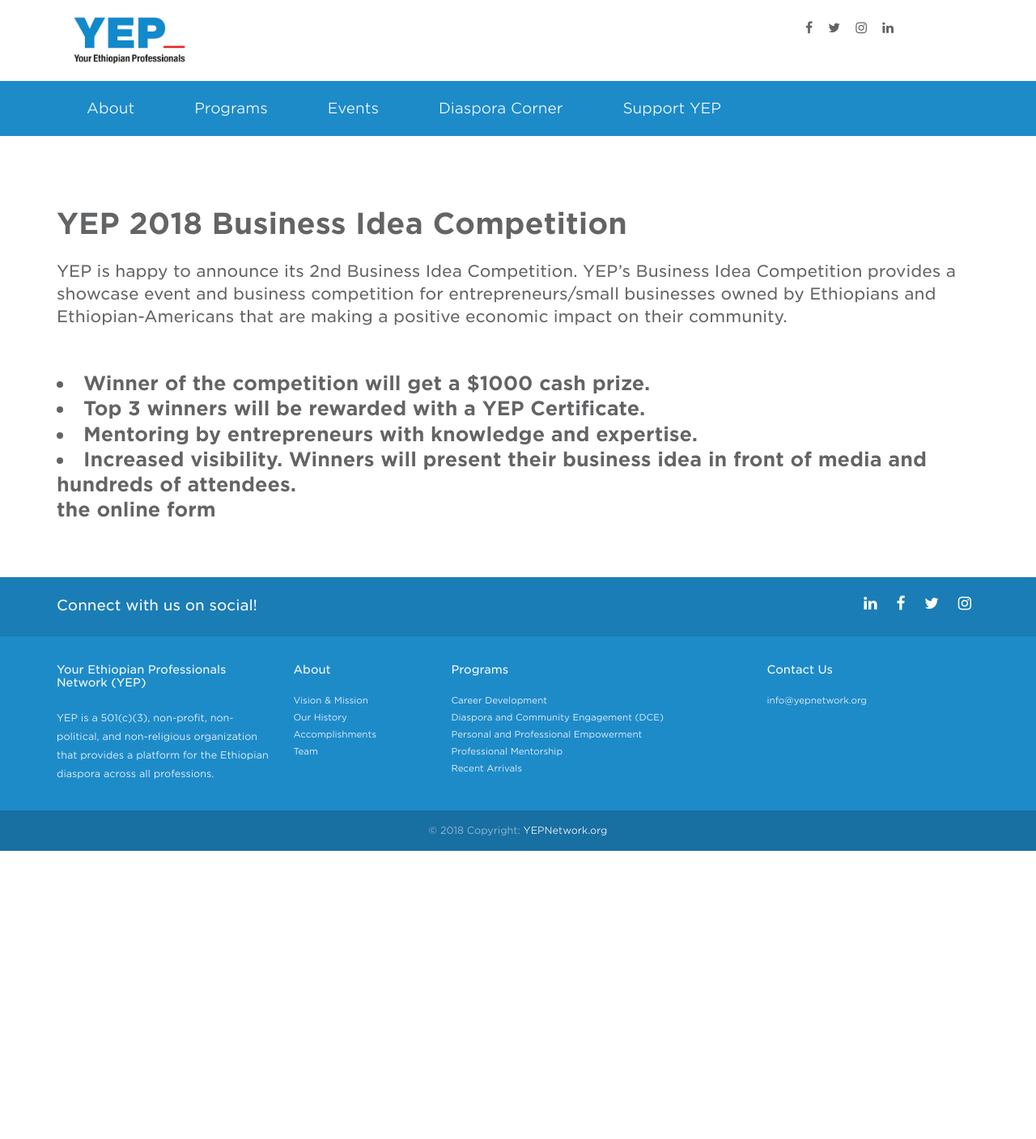
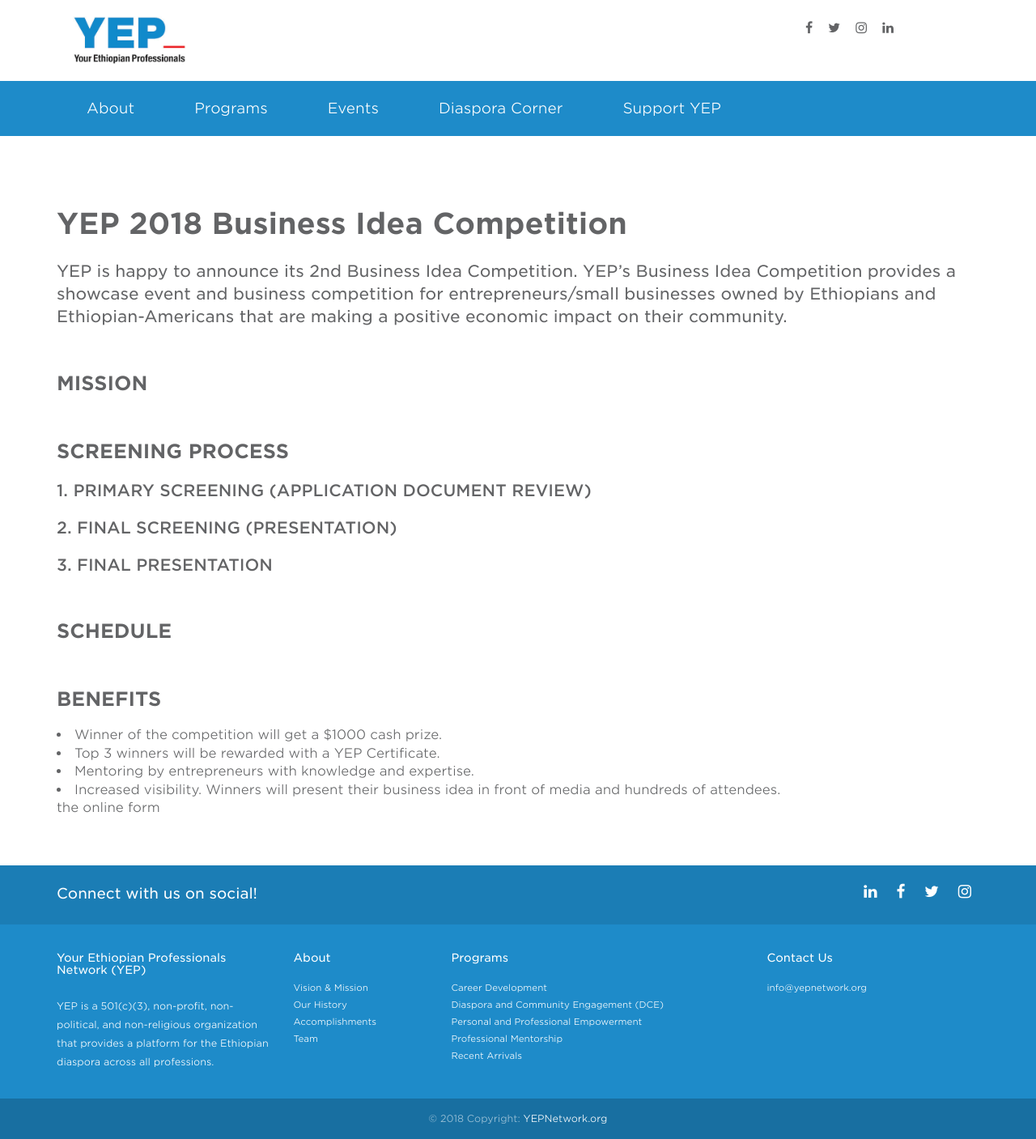
Before and after one commit to YEPNetwork/yepnetwork.github.io, a Jekyll site: the page built from _pages/business-idea.html, in a window 1280 px wide. Shown: the whole page at 81% size. Built offline with Jekyll 4.4.1, drawn with Linux system fonts in a browser that asks for light colours; nearby versions of some CDN libraries; before the commit the page ends 1051 px from its top, so only the background shows below that; some of the changed lines change nothing that is shown.

Commit message:
Update business-idea.html

```diff
--- a/_pages/business-idea.html
+++ b/_pages/business-idea.html
@@ -7,23 +7,23 @@
 <h1> YEP 2018 Business Idea Competition </h1>
 <p class="intro">
  YEP is happy to announce its 2nd Business Idea Competition. YEP’s Business Idea Competition provides a showcase event and business competition for entrepreneurs/small businesses owned by Ethiopians and Ethiopian-Americans that are making a positive economic impact on their community. </p>
-<h2 MISSION </h2>
+<h2> MISSION </h2>
 <p Provide a showcase event and business competition for entrepreneurs/small businesses owned by Ethiopians and Ethiopian-Americans that are making a positive economic impact on their community.</p>
 <p For the purposes of this competition, only startup and early stage businesses are considered. These businesses are defined as any business with less than $75,000 in gross sales. </p>
-<h2 SCREENING PROCESS </h2>
+<h2> SCREENING PROCESS </h2>
 <p The competition will have three phases.</p>
-<h3 1. PRIMARY SCREENING (APPLICATION DOCUMENT REVIEW) </h3>
+<h3> 1. PRIMARY SCREENING (APPLICATION DOCUMENT REVIEW) </h3>
 <p Participants should submit a short business plan. The business idea and other information in the application such as business potential, impact and feasibility will be evaluated by a committee selected by YEP. The extent to which it impacts the Ethiopian community will also be considered.</p>
-<h3 2. FINAL SCREENING  (PRESENTATION) </h2>
+<h3> 2. FINAL SCREENING  (PRESENTATION) </h2>
  <p Top 10 candidates selected during the Primary Screening will be invited to make presentations to YEP's Evaluation Committee. Presentations will be evaluated based on various metrics, including the passion demonstrated by participants for pursuing their business plan. </p>
-<h3 3. FINAL PRESENTATION </h2>
+<h3> 3. FINAL PRESENTATION </h2>
  <p Top 3 candidates selected from the Secondary Screening will give presentations at a public event in June 2018. </p>
-<h2 SCHEDULE </h2>
+<h2> SCHEDULE </h2>
 <p April 30: deadline for submission of application </p>
 <p May 20: Notification of the results from the Primary Screening </p>
 <p June 5: Final Screening (Presentations) </p>
 <p June 10: Notification of the results from the Final Screening </p>
-<h2 BENEFITS </h2>
+<h2> BENEFITS </h2>
  <p Benefits for competing participants </p>
 <li> Winner of the competition will get a $1000 cash prize.</li>
 <li> Top 3 winners will be rewarded with a YEP Certificate.</li>
```
